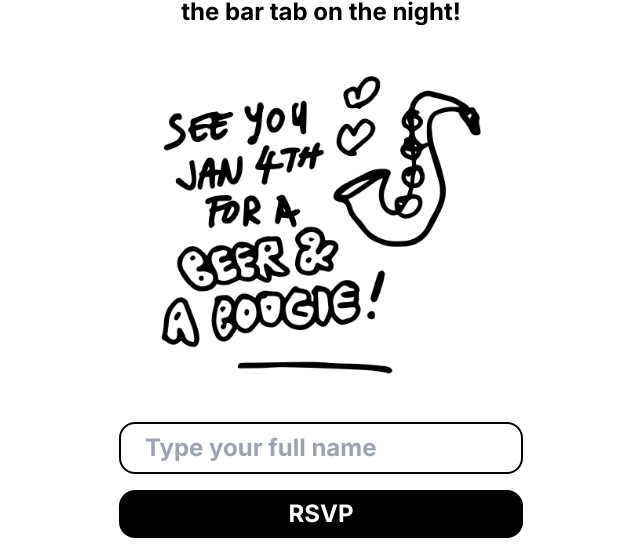
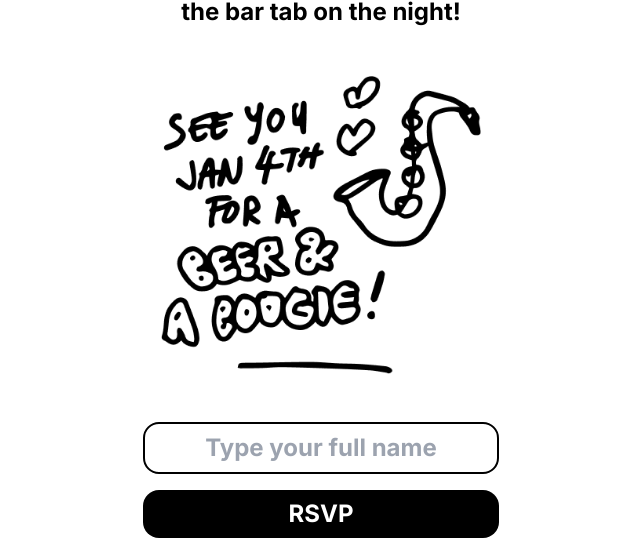
Before and after one commit to maddiejeanie/JH-Wedding, a plain HTML site: page index.html in a window 1280 px wide. Shown: the part 2424-2975 px from the top of the page, without its empty margins (319-959 px from the left). Drawn offline with nearby package versions, Linux system fonts and the light colour scheme.

Commit message:
link to manifest, center placeholder

```diff
--- a/index.html
+++ b/index.html
@@ -5,6 +5,7 @@
   <meta charset="UTF-8">
   <meta name="viewport" content="width=device-width, initial-scale=1.0">
   <script src="https://cdn.tailwindcss.com"></script>
+  <link rel="manifest" href="site.webmanifest">
   <link rel="preconnect" href="https://fonts.googleapis.com">
   <link rel="preconnect" href="https://fonts.gstatic.com" crossorigin>
   <link href="https://fonts.googleapis.com/css2?family=Inter:wght@700&display=swap" rel="stylesheet">
@@ -51,8 +52,8 @@
       <section id="rsvp">
 
         <form id="rsvpform" class="flex flex-col mx-auto">
-          <input class="border-2 border-black text-black px-6 py-2 rounded-2xl focus:border-black" name="name" id="name" type="text" placeholder="Type your full name" />
-          <button class="my-4 bg-black text-white rounded-2xl px-6 py-2" type="submit" id="submit">RSVP</button>
+          <input class="border-2 border-black text-black text-md py-2 rounded-2xl focus:border-black" name="name" id="name" type="text" placeholder="Type your full name" style="text-align: center;" />
+          <button class="my-4 bg-black text-white rounded-2xl py-2" type="submit" id="submit">RSVP</button>
         </form>
 
         <div id="success" class="hidden">
```
